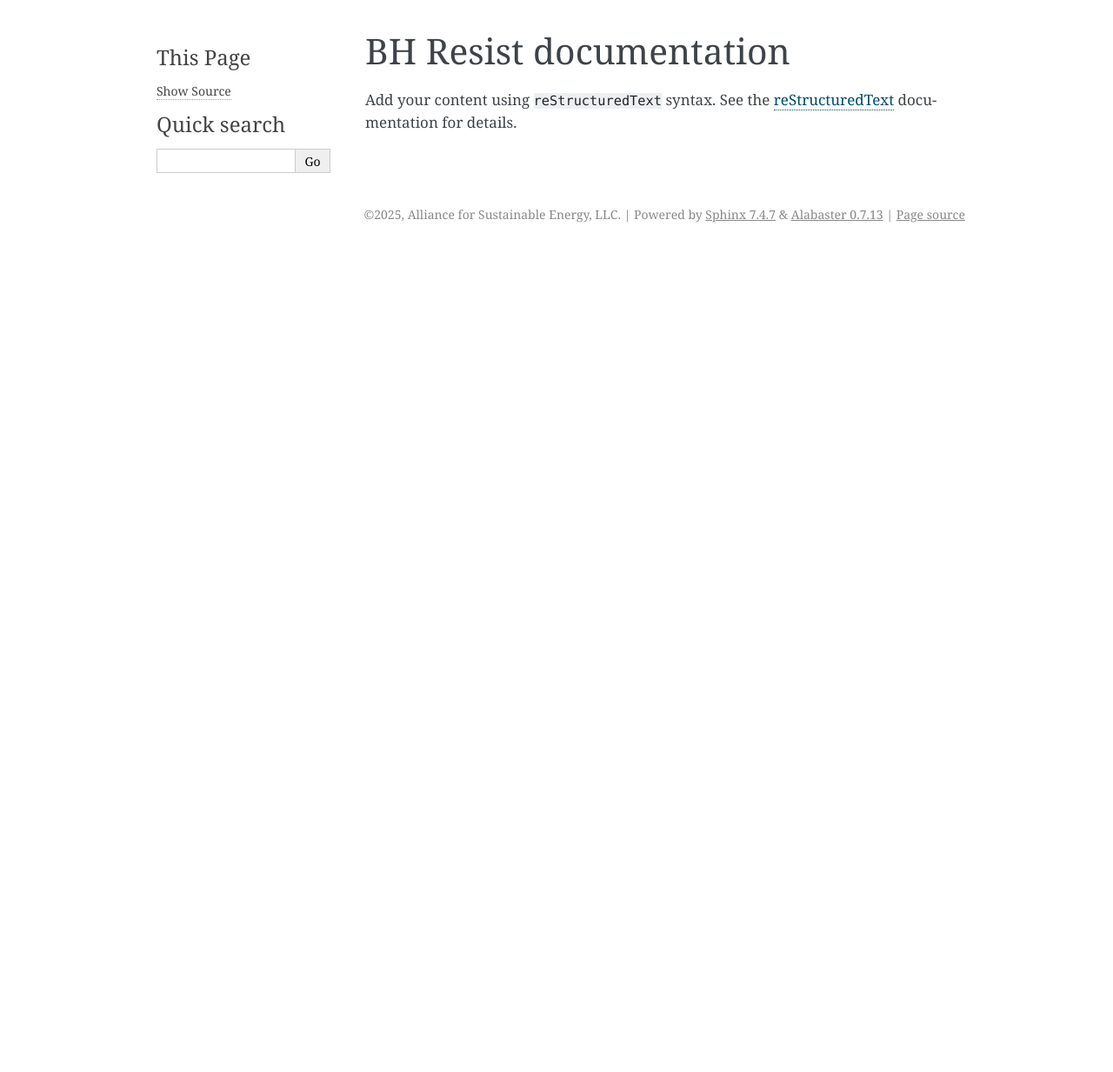
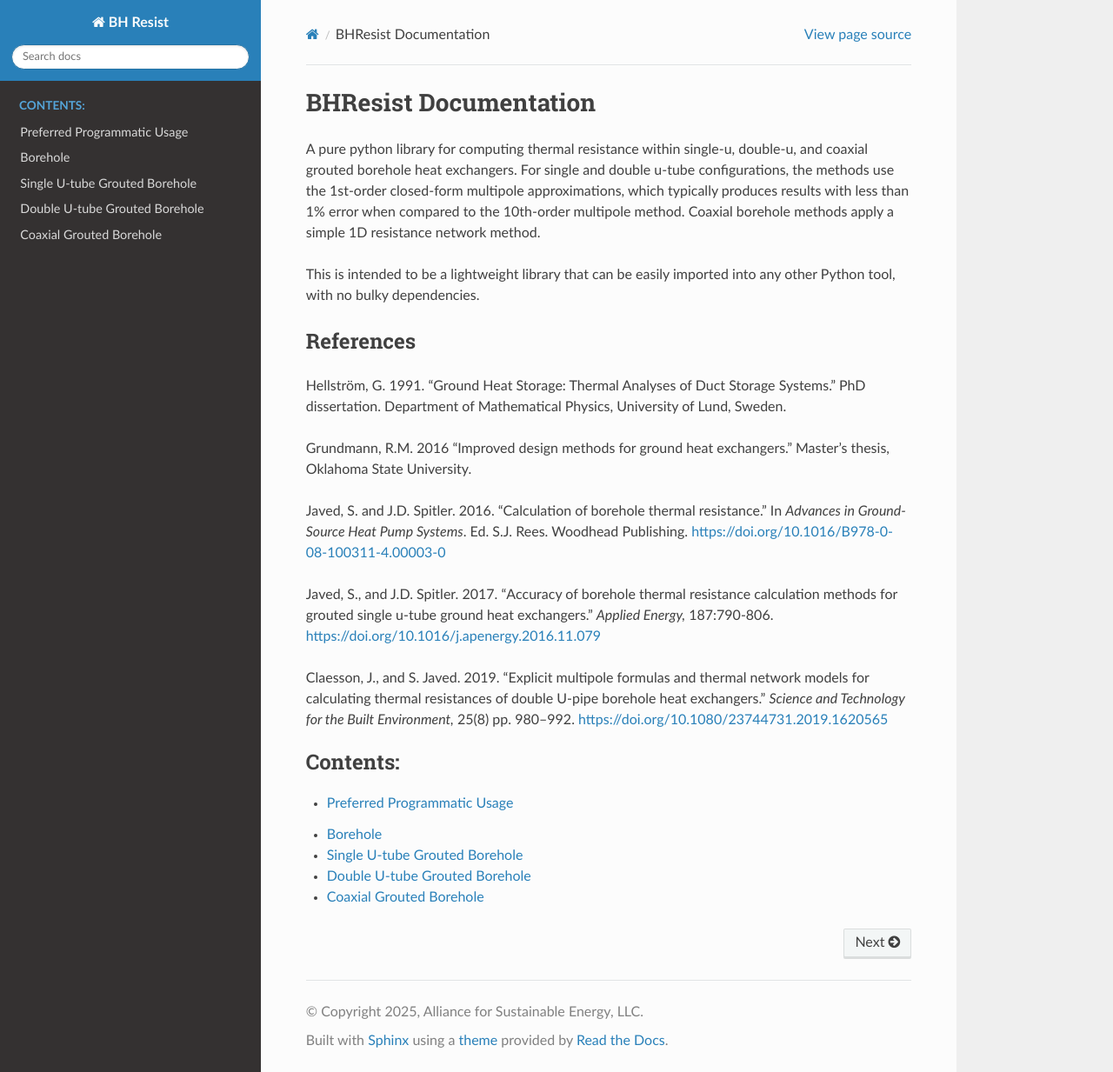
Before and after one commit to NREL/BHResist, a Sphinx documentation site: the page built from docs/index.rst, in a window 1280 px wide and 1233 px high. Shown: the whole window at 87% size. Built offline with Sphinx 7.4.7 and the Read the Docs theme 3.1.0, drawn with Linux system fonts in a browser that asks for light colours.

Commit message:
update docs

```diff
--- /dev/null
+++ b/docs/borehole.rst
@@ -0,0 +1,8 @@
+Borehole
+========
+
+.. automodule:: bhr.borehole
+    :members:
+    :undoc-members:
+    :show-inheritance:
+    :noindex:
--- /dev/null
+++ b/docs/coaxial_bh.rst
@@ -0,0 +1,8 @@
+Coaxial Grouted Borehole
+========================
+
+.. automodule:: bhr.coaxial_borehole
+    :members:
+    :undoc-members:
+    :show-inheritance:
+    :noindex:
--- a/docs/conf.py
+++ b/docs/conf.py
@@ -14,7 +14,7 @@ release = "0.1"
 # -- General configuration ---------------------------------------------------
 # https://www.sphinx-doc.org/en/master/usage/configuration.html#general-configuration
 
-extensions = []
+extensions = ['sphinx.ext.viewcode', 'sphinx.ext.autodoc']
 
 templates_path = ["_templates"]
 exclude_patterns = ["_build", "Thumbs.db", ".DS_Store"]
@@ -23,5 +23,5 @@ exclude_patterns = ["_build", "Thumbs.db", ".DS_Store"]
 # -- Options for HTML output -------------------------------------------------
 # https://www.sphinx-doc.org/en/master/usage/configuration.html#options-for-html-output
 
-html_theme = "alabaster"
+html_theme = "sphinx_rtd_theme"
 html_static_path = ["_static"]
--- /dev/null
+++ b/docs/double_bh.rst
@@ -0,0 +1,8 @@
+Double U-tube Grouted Borehole
+==============================
+
+.. automodule:: bhr.double_u_borehole
+    :members:
+    :undoc-members:
+    :show-inheritance:
+    :noindex:
--- a/docs/index.rst
+++ b/docs/index.rst
@@ -3,14 +3,42 @@
    You can adapt this file completely to your liking, but it should at least
    contain the root `toctree` directive.
 
-BH Resist documentation
+BHResist Documentation
 =======================
 
-Add your content using ``reStructuredText`` syntax. See the
-`reStructuredText <https://www.sphinx-doc.org/en/master/usage/restructuredtext/index.html>`_
-documentation for details.
+A pure python library for computing thermal resistance within single-u, double-u,
+and coaxial grouted borehole heat exchangers. For single and double u-tube configurations,
+the methods use the 1st-order closed-form multipole approximations, which typically
+produces results with less than 1% error when compared to the 10th-order multipole method.
+Coaxial borehole methods apply a simple 1D resistance network method.
 
+This is intended to be a lightweight library that can be easily imported into any other Python tool,
+with no bulky dependencies.
+
+References
+----------
+
+Hellström, G. 1991. "Ground Heat Storage: Thermal Analyses of Duct Storage Systems." PhD dissertation.
+Department of Mathematical Physics, University of Lund, Sweden.
+
+Grundmann, R.M. 2016 "Improved design methods for ground heat exchangers." Master’s thesis, Oklahoma State University.
+
+Javed, S. and J.D. Spitler. 2016. "Calculation of borehole thermal resistance." In *Advances in Ground-Source
+Heat Pump Systems*. Ed. S.J. Rees. Woodhead Publishing. https://doi.org/10.1016/B978-0-08-100311-4.00003-0
+
+Javed, S., and J.D. Spitler. 2017. "Accuracy of borehole thermal resistance calculation methods for grouted
+single u-tube ground heat exchangers." *Applied Energy,* 187:790-806. https://doi.org/10.1016/j.apenergy.2016.11.079
+
+Claesson, J., and S. Javed. 2019. "Explicit multipole formulas and thermal network models for calculating
+thermal resistances of double U-pipe borehole heat exchangers." *Science and Technology for the Built
+Environment,* 25(8) pp. 980–992. https://doi.org/10.1080/23744731.2019.1620565
 
 .. toctree::
    :maxdepth: 2
    :caption: Contents:
+
+   prog_usage
+   borehole
+   single_bh
+   double_bh
+   coaxial_bh
--- /dev/null
+++ b/docs/prog_usage.rst
@@ -0,0 +1,78 @@
+Preferred Programmatic Usage
+============================
+
+For programmatic usage, the preferred approach is for users to directly consume
+the borehole class directly in your applications.
+
+Example usage for a single u-tube borehole::
+
+    from bhr.borehole import Borehole
+
+    single_bhr = Borehole()
+    single_bhr.init_single_u_borehole(
+        borehole_diameter=0.127,
+        pipe_outer_diameter=0.032,
+        pipe_dimension_ratio=11,
+        length=200,
+        shank_space=0.032,
+        pipe_conductivity=0.4,
+        grout_conductivity=1.6,
+        soil_conductivity=2.0,
+        fluid_type="PROPYLENEGLYCOL",
+        fluid_concentration=0.2,
+    )
+
+    m_flow_borehole = 0.5 # kg/s
+    temp = 20 # celsius
+    print(f"{single_bhr.calc_bh_resist(m_flow_borehole, temp):0.5f}")
+
+Example usage for double u-tube borehole::
+
+    from bhr.borehole import Borehole
+
+    double_bhr = Borehole()
+    double_bhr.init_double_u_borehole(
+        borehole_diameter=0.127,
+        pipe_outer_diameter=0.032,
+        pipe_dimension_ratio=11,
+        length=200,
+        shank_space=0.032,
+        pipe_conductivity=0.4,
+        pipe_inlet_arrangement="DIAGONAL",
+        grout_conductivity=1.6,
+        soil_conductivity=2.0,
+        fluid_type="PROPYLENEGLYCOL",
+        fluid_concentration=0.2,
+        boundary_condition="UNIFORM_BOREHOLE_WALL_TEMP",
+    )
+
+    m_flow_borehole = 0.5 # kg/s
+    temp = 20 # celsius
+    print(f"{double_bhr.calc_bh_resist(m_flow_borehole, temp):0.5f}")
+
+Example usage for coaxial borehole::
+
+    from bhr.borehole import Borehole
+
+    coaxial_bhr = Borehole()
+    coaxial_bhr.init_coaxial_borehole(
+        borehole_diameter=0.127,
+        outer_pipe_outer_diameter=0.114,
+        outer_pipe_dimension_ratio=17,
+        outer_pipe_conductivity=0.4,
+        inner_pipe_outer_diameter=0.06,
+        inner_pipe_dimension_ratio=11,
+        inner_pipe_conductivity=0.4,
+        length=200,
+        grout_conductivity=1.6,
+        soil_conductivity=2.0,
+        fluid_type="PROPYLENEGLYCOL",
+        fluid_concentration=0.2,
+    )
+
+    m_flow_borehole = 0.5 # kg/s
+    temp = 20 # celsius
+    print(f"{coaxial_bhr.calc_bh_resist(m_flow_borehole, temp):0.5f}")
+
+.. toctree::
+   :maxdepth: 2
--- /dev/null
+++ b/docs/single_bh.rst
@@ -0,0 +1,8 @@
+Single U-tube Grouted Borehole
+==============================
+
+.. automodule:: bhr.single_u_borehole
+    :members:
+    :undoc-members:
+    :show-inheritance:
+    :noindex:
--- a/pyproject.toml
+++ b/pyproject.toml
@@ -20,6 +20,7 @@ pre-commit = "^4"
 pytest = "^8"
 pytest-cov = "^6"
 sphinx = "^7"
+sphinx-rtd-theme = "^3.0.2"
 
 [build-system]
 requires = ["poetry-core"]
```
Also changed, not shown: README.md (+1 -1 lines), 2 other files.
